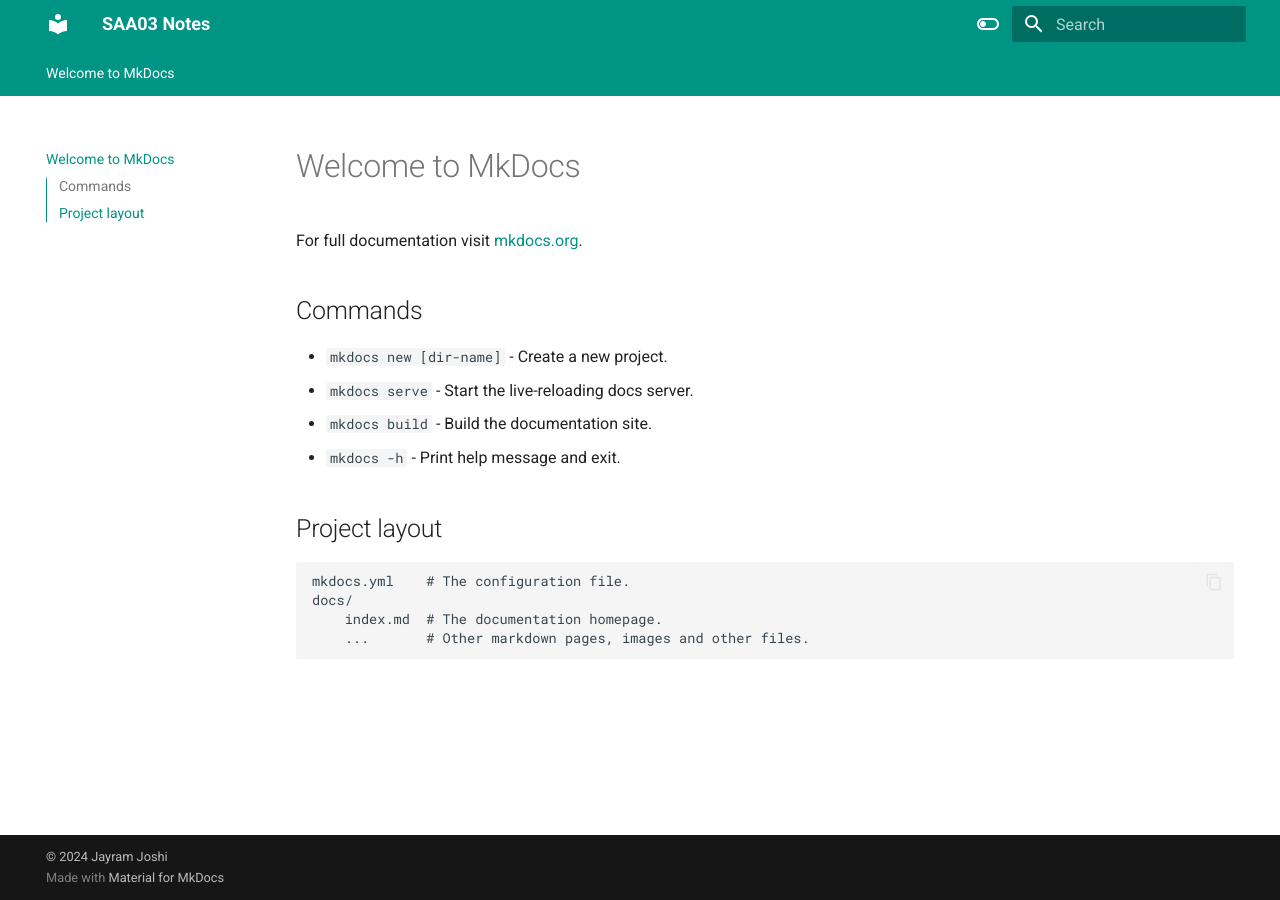
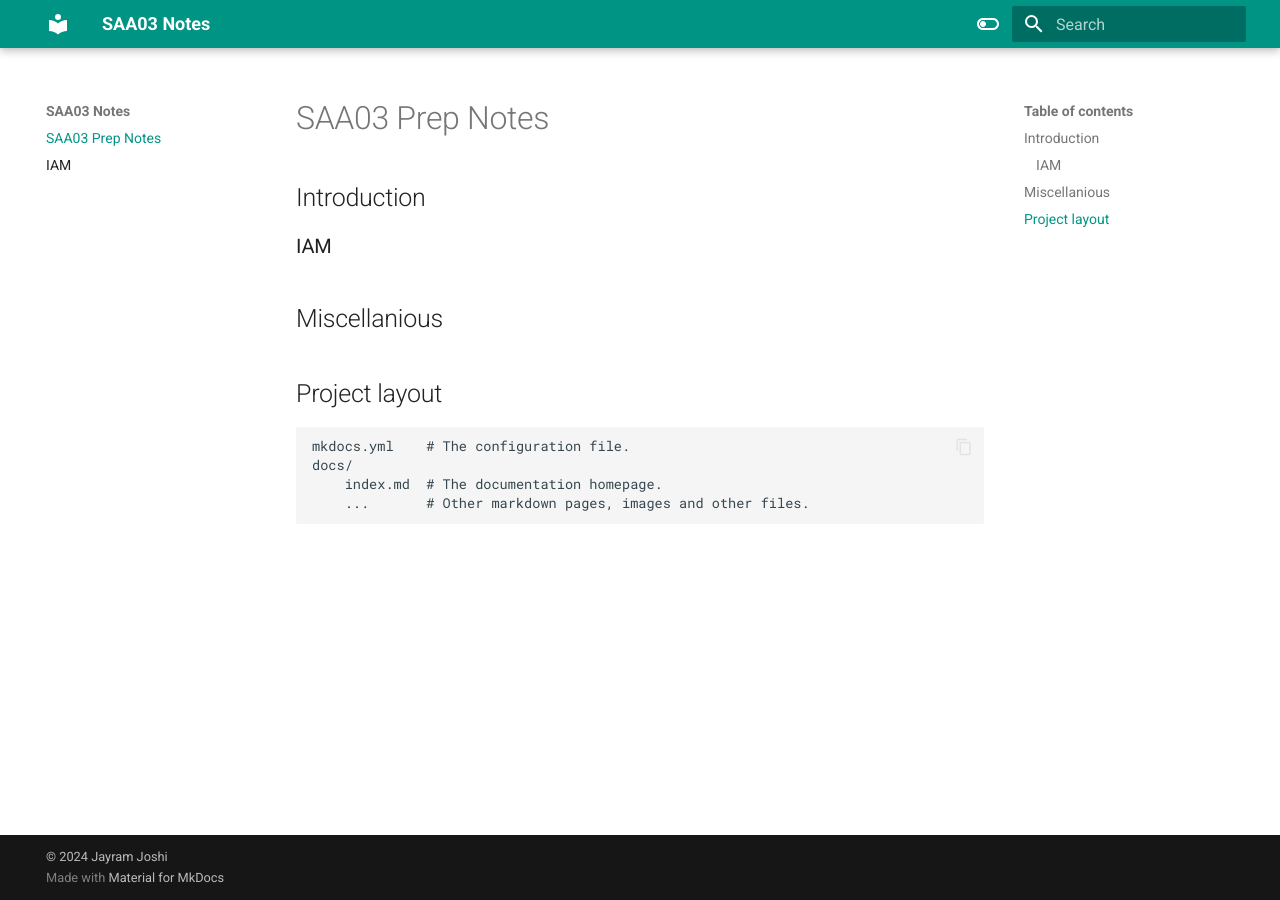
Before and after one commit to jayramj/SAA03, an MkDocs documentation site: the page built from docs/index.md, in a window 1280 px wide. Built offline with MkDocs 1.6.1 and Material for MkDocs 9.7.7, drawn with Linux system fonts in a browser that asks for light colours.

Commit message:
Setup basic page structure for notes

```diff
--- a/docs/index.md
+++ b/docs/index.md
@@ -1,13 +1,10 @@
-# Welcome to MkDocs
+# SAA03 Prep Notes
 
-For full documentation visit [mkdocs.org](https://www.mkdocs.org).
 
-## Commands
+## Introduction
+### IAM
 
-* `mkdocs new [dir-name]` - Create a new project.
-* `mkdocs serve` - Start the live-reloading docs server.
-* `mkdocs build` - Build the documentation site.
-* `mkdocs -h` - Print help message and exit.
+## Miscellanious
 
 ## Project layout
 
--- a/mkdocs.yml
+++ b/mkdocs.yml
@@ -2,9 +2,9 @@
 theme:
   name: material
   features:
-    - navigation.tabs
     - navigation.sections
-    - toc.integrate
+    - navigation.instant
+    - toc.follow
     - navigation.top
     - search.suggest
     - search.highlight
```
Also changed, not shown: docs/iam.md (added, +8 -0 lines).
